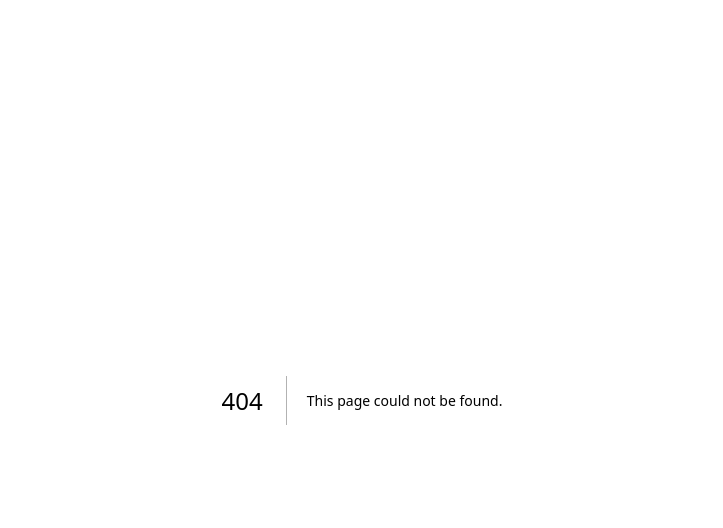
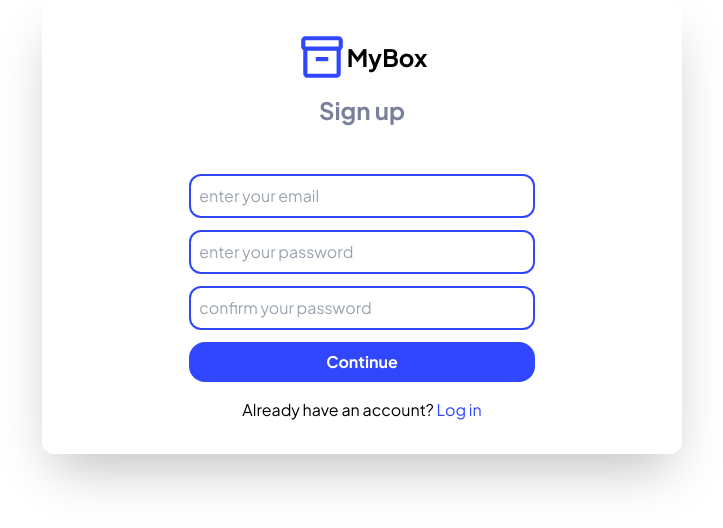
Before and after one commit to ogcovenant/MyBox, a Next.js app: page /signup in a window 1280 px wide. Before the commit this address had no page. Shown: the top 528 px of the page, without its empty margins (278-1001 px from the left). Built offline with nearby package versions, Linux system fonts and the light colour scheme.

Commit message:
finished login and signup base design

```diff
--- /dev/null
+++ b/src/app/login/page.tsx
@@ -0,0 +1,28 @@
+import Logo from "../../../components/Logo";
+
+const Login = () => {
+  return (
+    <>
+      <div className="w-full h-screen max-h-screen">
+        <div className="w-3/6 mx-auto shadow-2xl p-8 rounded-xl">
+          <div className="flex justify-center mx-auto">
+            <a href="/"><Logo /></a>
+          </div>
+          <div className="flex flex-col items-center mt-3 w-full">
+            <p className="text-[#788199] text-2xl font-bold">Login</p>
+            <form className="mt-12 w-full">
+              <div className="flex flex-col mb-4 w-3/5 mx-auto">
+                <input type="email" id="email" name="email" placeholder="enter your email" className="border-2 outline-0 border-[#3146FF] p-2 rounded-xl"/>
+                <input type="password" id="password" name="password" placeholder="enter your password" className=" mt-3 border-2 outline-0 border-[#3146FF] p-2 rounded-xl"/>
+                <button className="w-full bg-[#3146FF] mt-3 text-white p-2 font-bold rounded-2xl">Continue</button>
+              </div>
+            </form>
+            <p>Don&apos;t have an account? <a href="/signup" className="text-[#3146FF]">Sign up</a></p>
+          </div>
+        </div>
+      </div>
+    </>
+  );
+};
+
+export default Login;
--- a/src/app/page.tsx
+++ b/src/app/page.tsx
@@ -1,6 +1,4 @@
 import Logo from "../../components/Logo"
-import Link from "next/link"
-import Image from "next/image"
 
 const Home = () => {
   return (
@@ -8,17 +6,18 @@ const Home = () => {
       <div className="flex justify-between items-center p-6">
         <a href={"/"}><Logo /></a>
         <div className="flex items-center gap-5">
-          <button className="text-[#3146FF] font-bold text-lg">Log in</button>
-          <button className="bg-[#3146FF] text-white p-3 rounded-lg font-bold text-lg">Sign Up</button>
+          <a href="/login"><button className="text-[#3146FF] font-bold text-lg">Log in</button></a>
+          <a href="/signup"><button className="bg-[#3146FF] text-white p-3 rounded-lg font-bold text-lg">Sign Up</button></a>
         </div>
       </div>
       <div className="flex p-8 justify-between items-center">
         <div className="w-1/2 p-10">
         <h1 className="text-5xl font-bold leading-snug">Organise your files and keep them safe, everywhere!</h1>
         <p className="text-[#788199] mt-2">We offer secure storage, ensuring all your data is protected from unauthorized access.</p>
-        <button className="mt-2 bg-[#3146FF] text-white p-3 rounded-md font-bold text-lg">Get Started</button>
+        <a href="/signup"><button className="mt-2 bg-[#3146FF] text-white p-3 rounded-md font-bold text-lg">Get Started</button></a>
         </div>
         <div className="w-5/12 max-h-full">
+          {/* eslint-disable-next-line @next/next/no-img-element */}
           <img src={"/home.png"} alt="image of a folder" className="w-full h-4/6"/>
         </div>
       </div>
--- /dev/null
+++ b/src/app/signup/page.tsx
@@ -0,0 +1,29 @@
+import Logo from "../../../components/Logo";
+
+const Signup = () => {
+  return (
+    <>
+      <div className="w-full h-screen max-h-screen">
+        <div className="w-3/6 mx-auto shadow-2xl p-8 rounded-xl">
+          <div className="flex justify-center mx-auto">
+            <a href="/"><Logo /></a>
+          </div>
+          <div className="flex flex-col items-center mt-3 w-full">
+            <p className="text-[#788199] text-2xl font-bold">Sign up</p>
+            <form className="mt-12 w-full">
+              <div className="flex flex-col mb-4 w-3/5 mx-auto">
+                <input type="email" id="email" name="email" placeholder="enter your email" className="border-2 outline-0 border-[#3146FF] p-2 rounded-xl"/>
+                <input type="password" id="password" name="password" placeholder="enter your password" className=" mt-3 border-2 outline-0 border-[#3146FF] p-2 rounded-xl"/>
+                <input type="password" id="password" name="password" placeholder="confirm your password" className=" mt-3 border-2 outline-0 border-[#3146FF] p-2 rounded-xl"/>
+                <button className="w-full bg-[#3146FF] mt-3 text-white p-2 font-bold rounded-2xl">Continue</button>
+              </div>
+            </form>
+            <p>Already have an account? <a href="/login" className="text-[#3146FF]">Log in</a></p>
+          </div>
+        </div>
+      </div>
+    </>
+  );
+};
+
+export default Signup;
```
